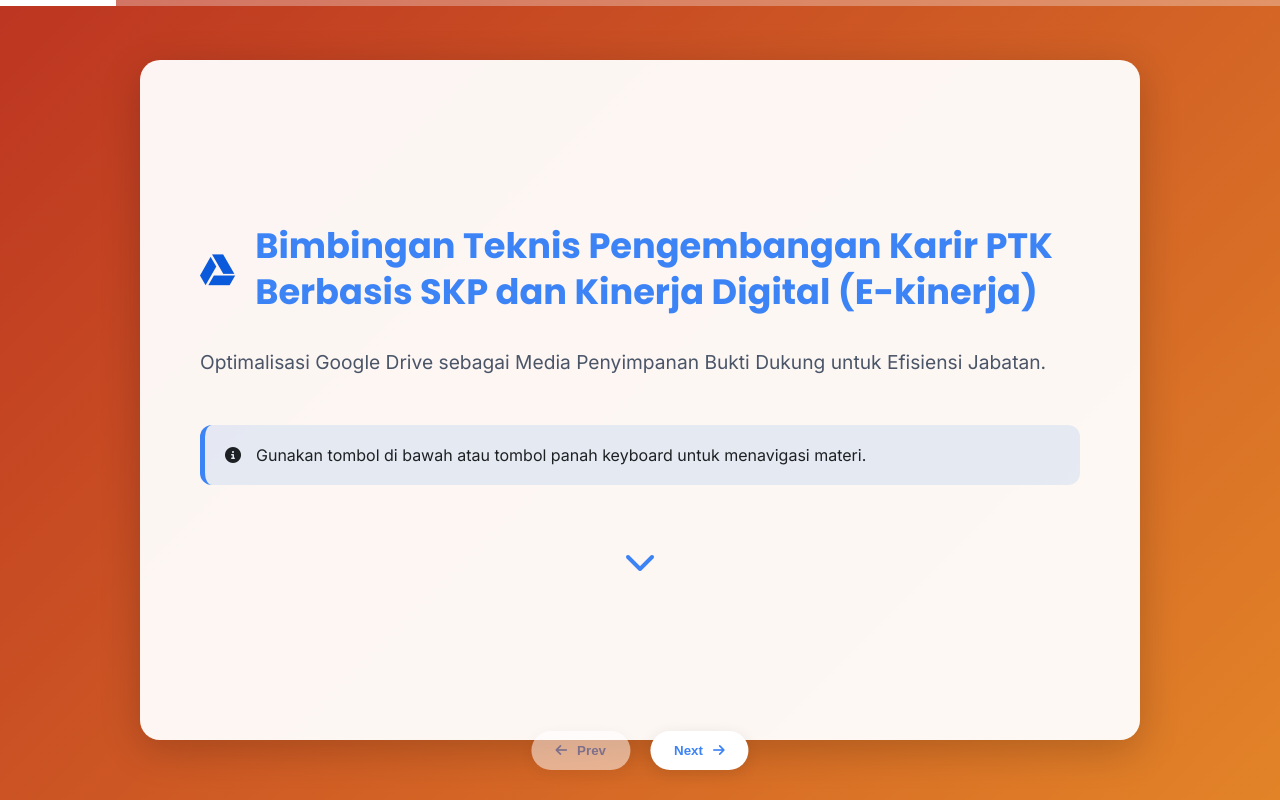
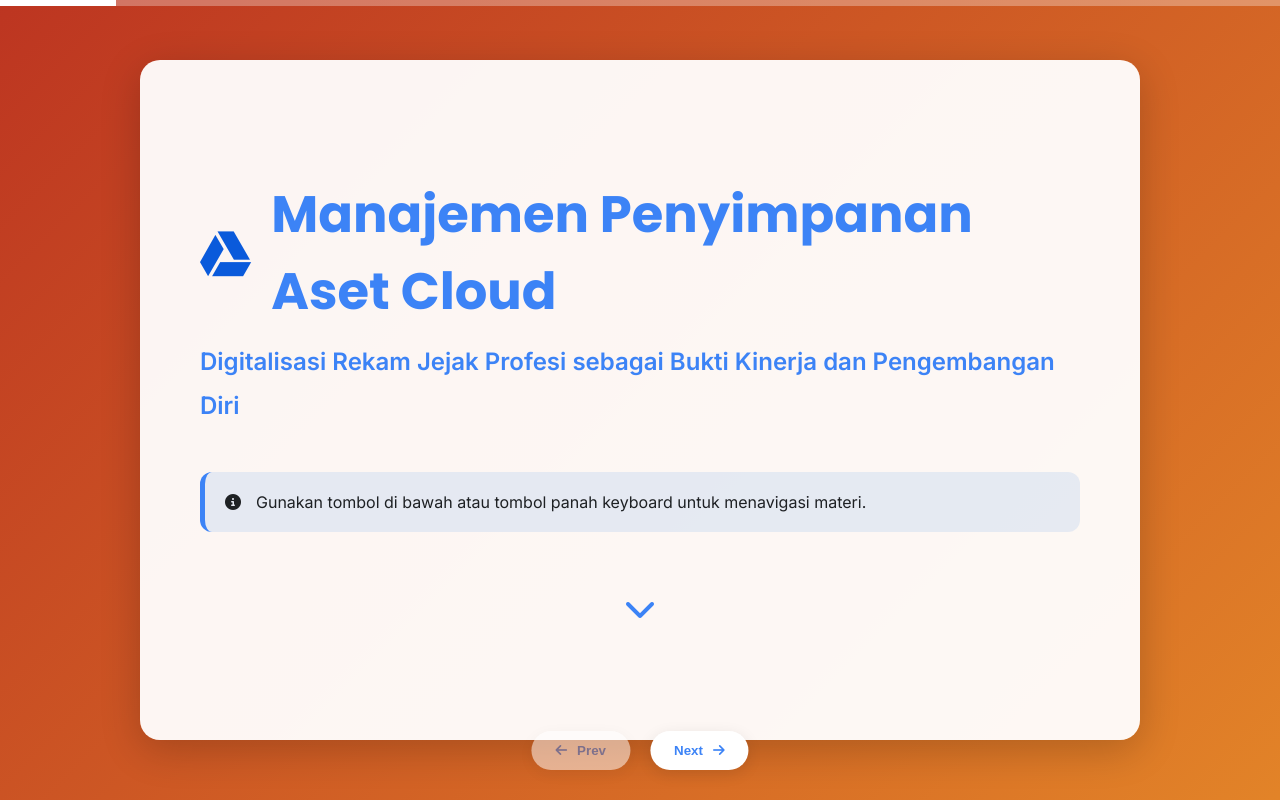
Before and after one commit to asrianor/godrive, a plain HTML site: page index.html in a window 1280 px wide. Drawn offline with Linux system fonts and the light colour scheme.

Commit message:
Update: Change main title and theme to Manajemen Penyimpanan Aset Cloud

```diff
--- a/index.html
+++ b/index.html
@@ -18,9 +18,10 @@
     <div id="slides-container">
         <!-- Slide 1: Welcome -->
         <div class="slide active" id="s1">
-            <h1 style="font-size: 2.2rem; line-height: 1.3;"><i class="fab fa-google-drive"></i> Bimbingan Teknis
-                Pengembangan Karir PTK Berbasis SKP dan Kinerja Digital (E-kinerja)</h1>
-            <p>Optimalisasi Google Drive sebagai Media Penyimpanan Bukti Dukung untuk Efisiensi Jabatan.</p>
+            <h1 style="font-size: 3.2rem; margin-bottom: 10px;"><i class="fab fa-google-drive"></i> Manajemen
+                Penyimpanan Aset Cloud</h1>
+            <p style="font-size: 1.5rem; color: var(--primary); font-weight: 600;">Digitalisasi Rekam Jejak Profesi
+                sebagai Bukti Kinerja dan Pengembangan Diri</p>
             <div class="box">
                 <i class="fas fa-info-circle"></i>
                 <span>Gunakan tombol di bawah atau tombol panah keyboard untuk menavigasi materi.</span>
```
